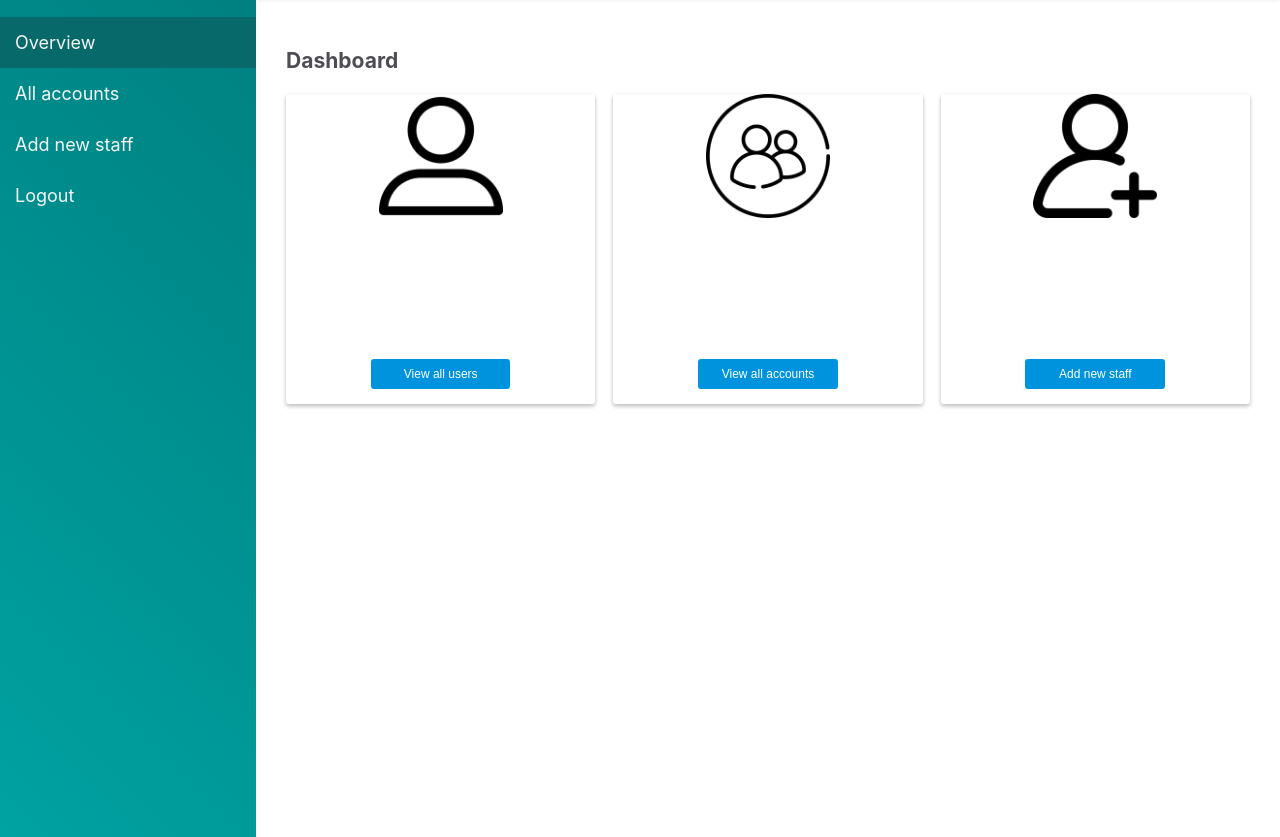
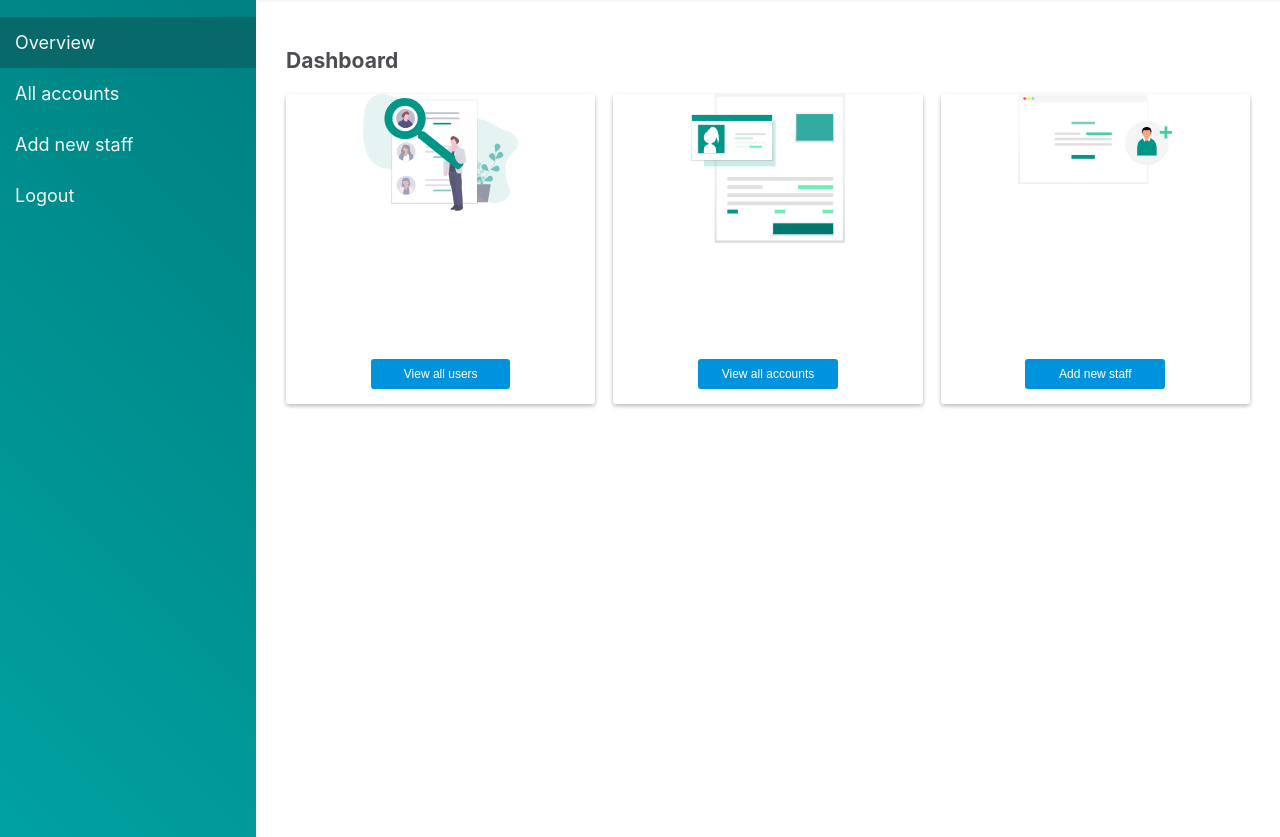
Before and after one commit to Shegsdev/Banka, a website: page UI/pages/admin/home.html in a window 1280 px wide. Shown: the part 77-914 px from the top of the page. Drawn offline with Linux system fonts and the light colour scheme.

Commit message:
bug(ui):change dashboard card images

```diff
--- a/UI/assets/css/main.css
+++ b/UI/assets/css/main.css
@@ -567,7 +567,7 @@ input::placeholder {
 }
 
 .ad-main .card-content img {
-	width: 40%;
+	width: 50%;
 }
 
 .ad-main .card button {
--- a/UI/pages/admin/home.html
+++ b/UI/pages/admin/home.html
@@ -68,7 +68,7 @@
 				<div class="card center">
 					<div class="card-media users">
 						<div class="card-content">
-							<img src="../../assets/img/profile.png">
+							<img src="../../assets/img/undraw_people_search_wctu.svg">
 						</div>
 					</div>
 					<div class="actions">
@@ -78,7 +78,7 @@
 				<div class="card center">
 					<div class="card-media accounts">
 						<div class="card-content">
-							<img src="../../assets/img/group.png">
+							<img src="../../assets/img/undraw_account_490v.svg">
 						</div>
 					</div>
 					<div class="actions">
@@ -88,7 +88,7 @@
 				<div class="card center">
 					<div class="card-media staff">
 						<div class="card-content">
-							<img src="../../assets/img/add-user.png">
+							<img src="../../assets/img/undraw_add_user_ipe3.svg">
 						</div>
 					</div>
 					<div class="actions">
```
Also changed, not shown: UI/pages/profile.html (+1 -1 lines), UI/pages/staff/home.html (+2 -2 lines), UI/assets/img/add-user.png (deleted), UI/assets/img/group.png (deleted), UI/assets/img/growth.png (deleted), UI/assets/img/profile.png (deleted), UI/assets/img/undraw_account_490v.svg (added), UI/assets/img/undraw_add_user_ipe3.svg (added), UI/assets/img/undraw_people_search_wctu.svg (added).
